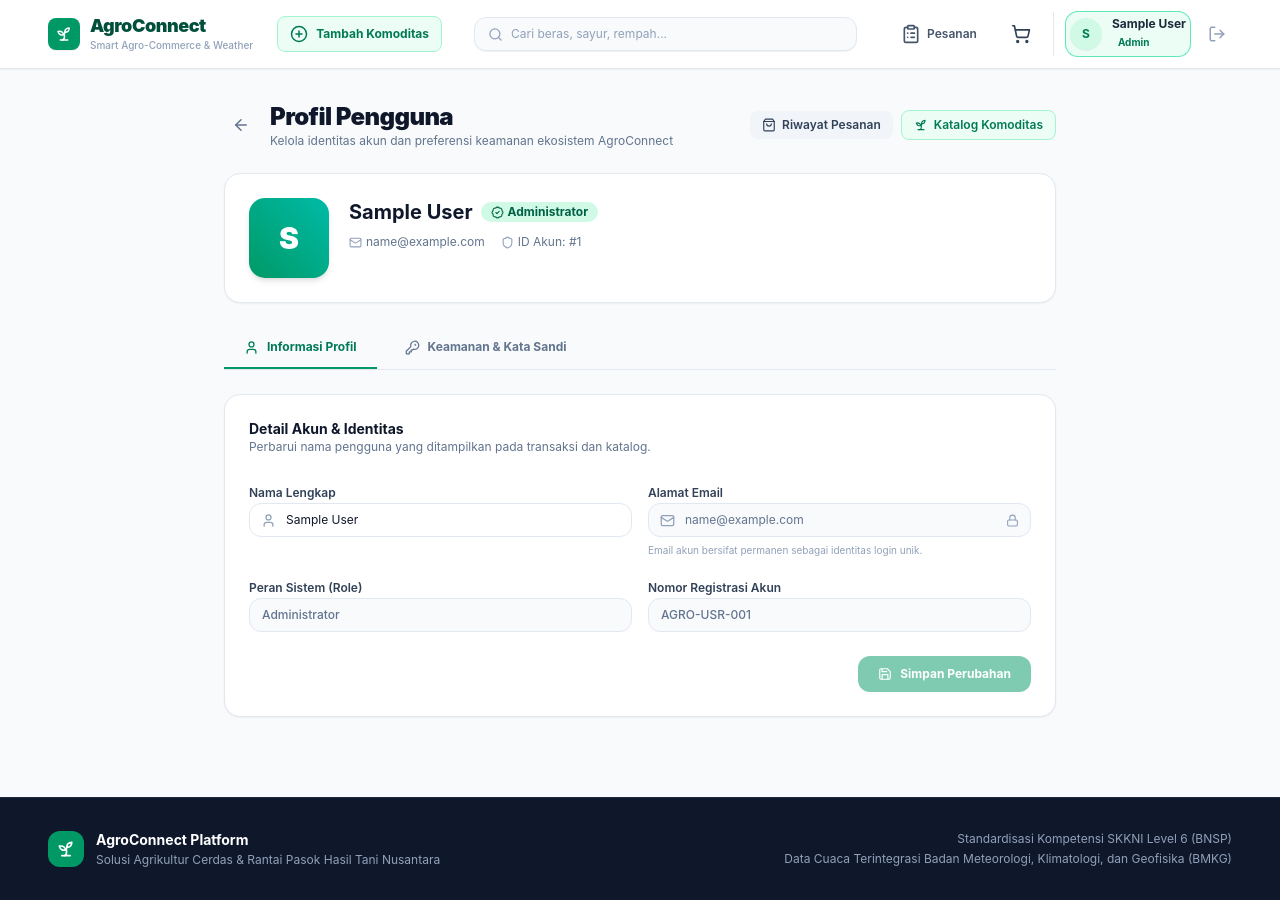
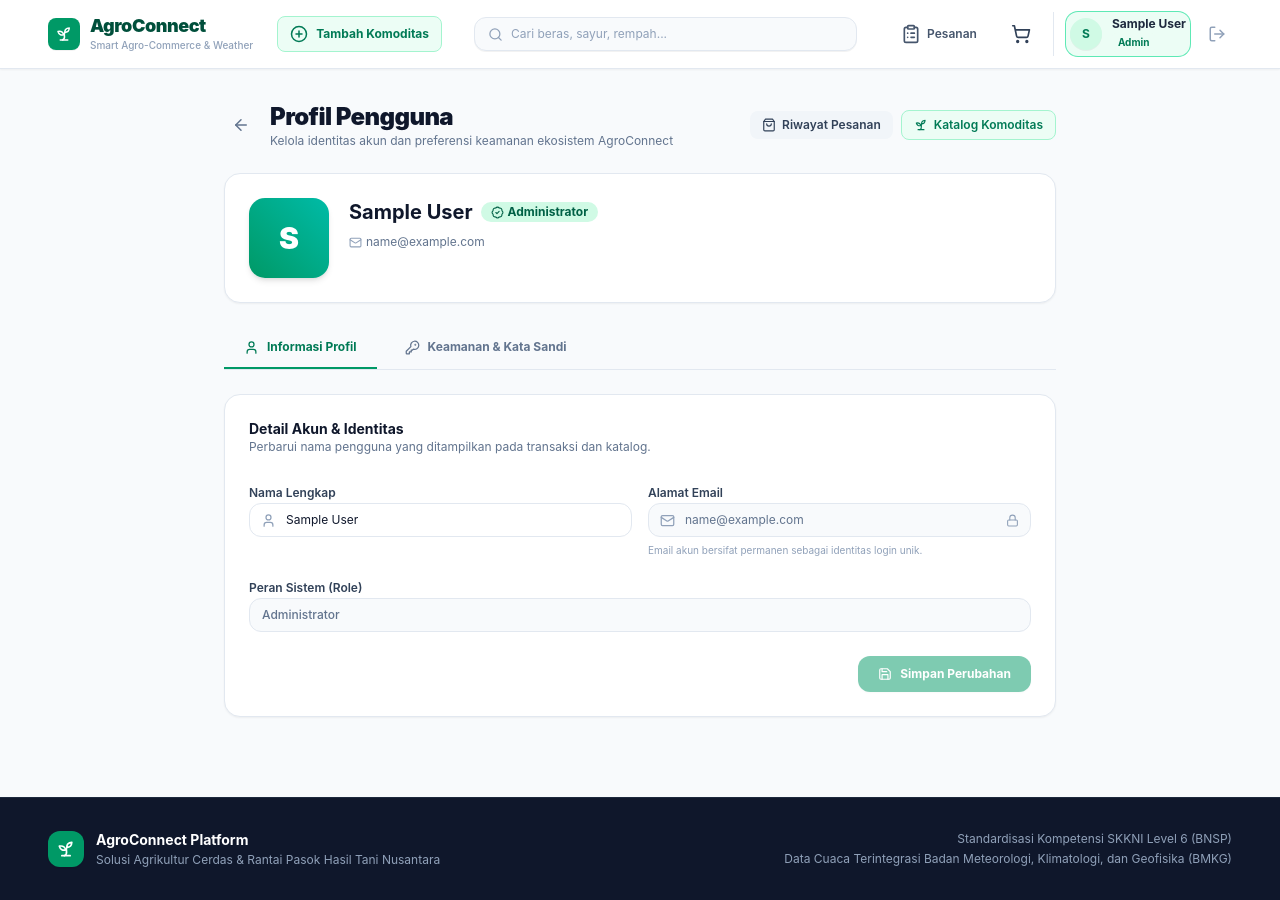
Before and after one commit to AgroConnect-Fredli4qoni/agroconnect-frontend-web, a React (Vite) app: page /profile in a window 1280 px wide. Built offline with nearby package versions, Linux system fonts and the light colour scheme; no server answers; sample sign-in values are in the browser's storage.

Commit message:
fix: remove account id display from profile page

```diff
--- a/src/pages/ProfilePage.tsx
+++ b/src/pages/ProfilePage.tsx
@@ -2,7 +2,6 @@ import React, { useEffect, useState } from 'react'
 import { Link, useNavigate } from 'react-router-dom'
 import {
   User,
-  Shield,
   KeyRound,
   Mail,
   BadgeCheck,
@@ -206,10 +205,6 @@ export function ProfilePage(): React.JSX.Element {
               <Mail size={13} className="text-slate-400" />
               {user.email}
             </span>
-            <span className="inline-flex items-center gap-1">
-              <Shield size={13} className="text-slate-400" />
-              ID Akun: #{user.id}
-            </span>
           </div>
         </div>
       </div>
@@ -302,21 +297,11 @@ export function ProfilePage(): React.JSX.Element {
                 <p className="text-[10px] text-slate-400">Email akun bersifat permanen sebagai identitas login unik.</p>
               </div>
 
-              <div className="space-y-1.5">
+              <div className="space-y-1.5 sm:col-span-2">
                 <label className="text-xs font-semibold text-slate-700">Peran Sistem (Role)</label>
                 <input
                   type="text"
                   value={user.role === 'admin' ? 'Administrator' : user.role === 'farmer' ? 'Mitra Petani' : 'Pembeli'}
-                  disabled
-                  className="w-full px-3 py-2 text-xs bg-slate-50 border border-slate-200 rounded-xl text-slate-500 cursor-not-allowed font-medium"
-                />
-              </div>
-
-              <div className="space-y-1.5">
-                <label className="text-xs font-semibold text-slate-700">Nomor Registrasi Akun</label>
-                <input
-                  type="text"
-                  value={`AGRO-USR-00${user.id}`}
                   disabled
                   className="w-full px-3 py-2 text-xs bg-slate-50 border border-slate-200 rounded-xl text-slate-500 cursor-not-allowed font-medium"
                 />
```
